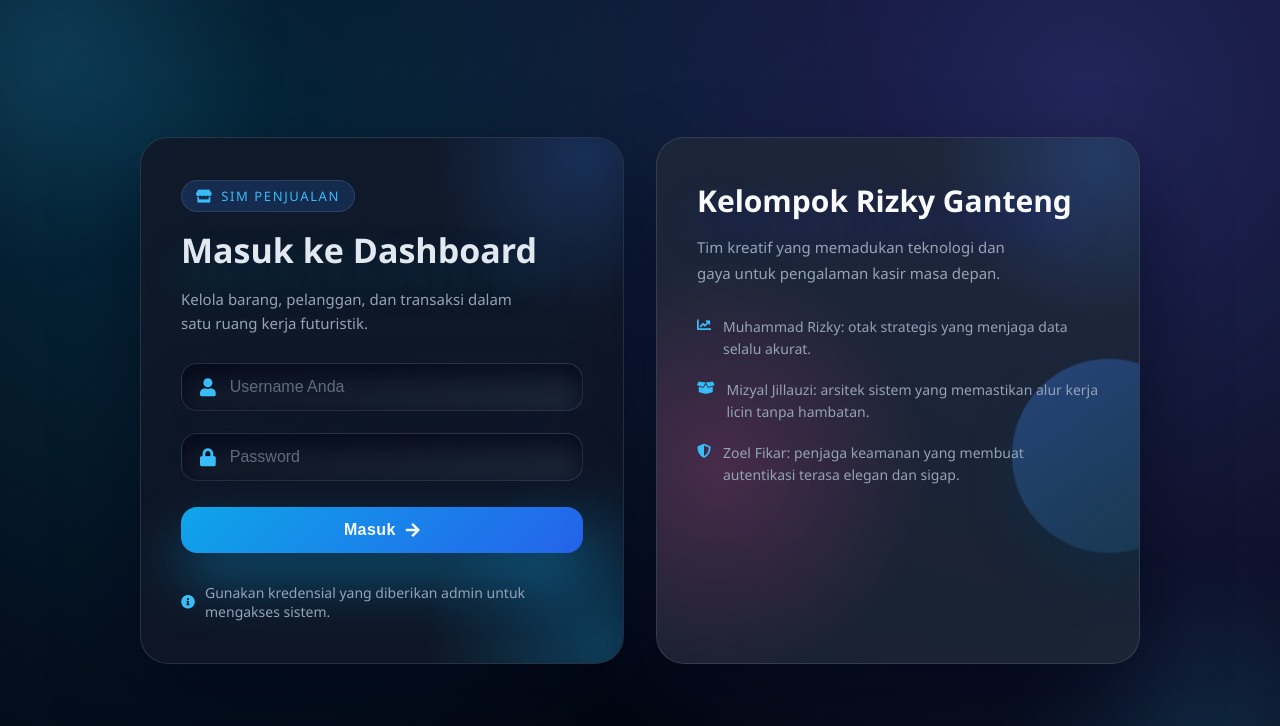
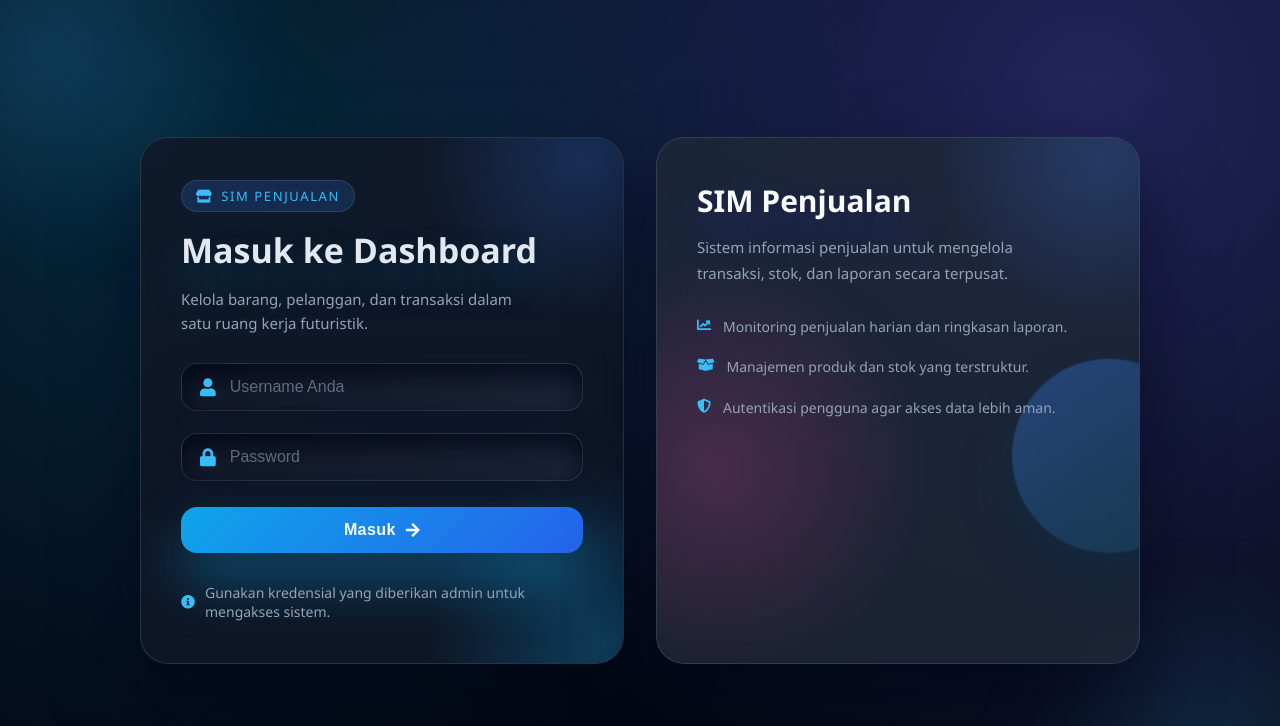
Before and after one commit to Mizyal13/sim-penjualan, a PHP site: page /login.php in a window 1280 px wide; the page is wider, and only the part inside the window is pictured. Shown: the top 726 px of that part. Run offline with PHP 8.4, Linux system fonts and the light colour scheme.

Commit message:
Update login showcase content and features

```diff
--- a/login.php
+++ b/login.php
@@ -56,13 +56,13 @@
 <aside class="login-showcase tilt-card" data-float="18">
   <div class="showcase-sphere"></div>
   <div class="showcase-header">
-				<h2>Kelompok Rizky Ganteng</h2>
-				<p>Tim kreatif yang memadukan teknologi dan gaya untuk pengalaman kasir masa depan.</p>
+    <h2>SIM Penjualan</h2>
+    <p>Sistem informasi penjualan untuk mengelola transaksi, stok, dan laporan secara terpusat.</p>
   </div>
   <ul class="feature-list">
-				<li><i class="fas fa-chart-line"></i> Muhammad Rizky: otak strategis yang menjaga data selalu akurat.</li>
-				<li><i class="fas fa-box-open"></i> Mizyal Jillauzi: arsitek sistem yang memastikan alur kerja licin tanpa hambatan.</li>
-				<li><i class="fas fa-shield-alt"></i> Zoel Fikar: penjaga keamanan yang membuat autentikasi terasa elegan dan sigap.</li>
+    <li><i class="fas fa-chart-line"></i> Monitoring penjualan harian dan ringkasan laporan.</li>
+    <li><i class="fas fa-box-open"></i> Manajemen produk dan stok yang terstruktur.</li>
+    <li><i class="fas fa-shield-alt"></i> Autentikasi pengguna agar akses data lebih aman.</li>
   </ul>
 </aside>
 	</main>
```
Lines whose indentation alone changed are shown as unchanged.
